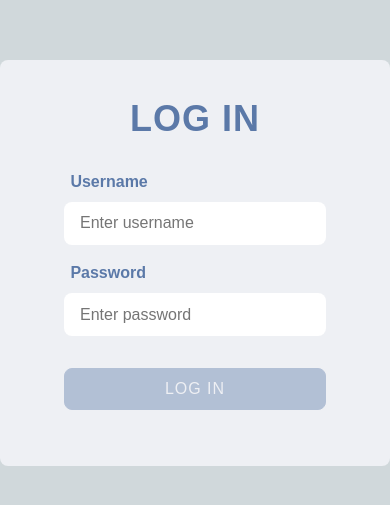
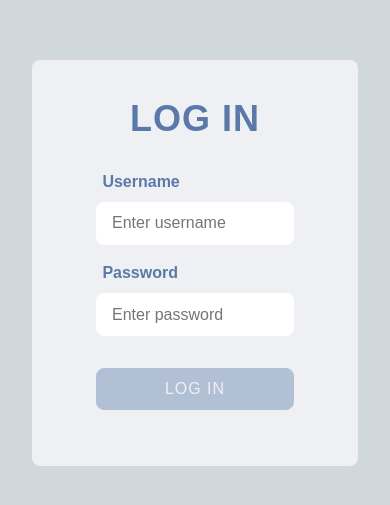
Before and after one commit to Vasant-Mestry-11/e-commerce-ui, a React (Create React App) app: page /login in a window 390 px wide. Shown: the part 135-640 px from the top of the page. Built offline with nearby package versions, Linux system fonts and the light colour scheme.

Commit message:
added media query for login card

```diff
--- a/src/Pages/Login/Login.css
+++ b/src/Pages/Login/Login.css
@@ -30,3 +30,9 @@
   font-weight: 500;
   letter-spacing: 1px;
 }
+
+@media (max-width: 490px) {
+  .input-wrapper {
+    margin: 0 2rem;
+  }
+}
```
